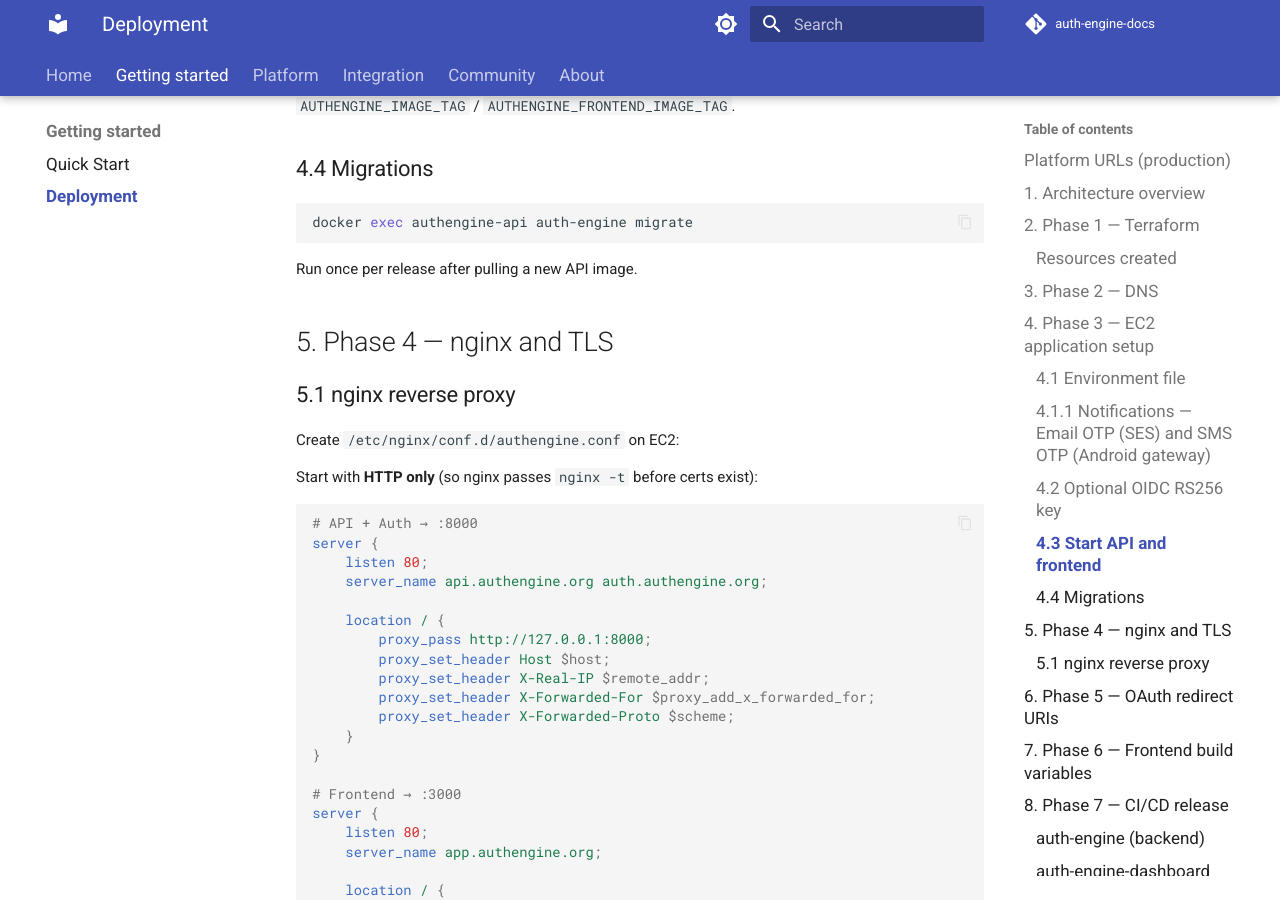
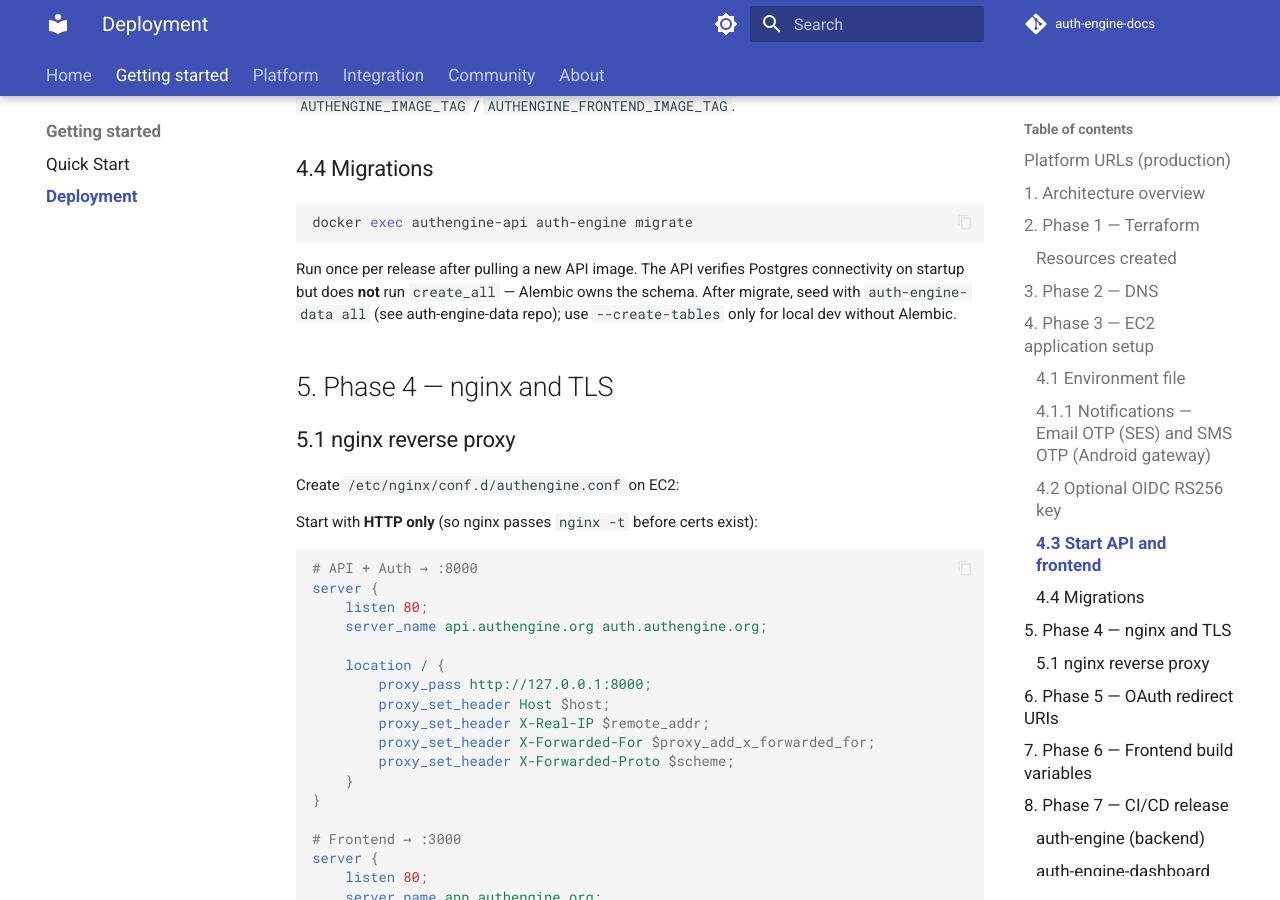
Before and after one commit to auth-engine/auth-engine-docs, an MkDocs documentation site: the page built from docs/deployment.md, in a window 1280 px wide and 900 px high, scrolled down 6470 px. Built offline with MkDocs 1.6.1 and Material for MkDocs 9.7.7, drawn with Linux system fonts in a browser that asks for light colours; comment, search, counter and statistics services are not loaded.

Commit message:
Update deployment.md to clarify API migration process
- Added details on Postgres connectivity verification and Alembic's role in schema management.
- Included instructions for seeding the database and using the `--create-tables` option for local development.

````diff
--- a/docs/deployment.md
+++ b/docs/deployment.md
@@ -185,7 +185,7 @@ Images: Docker Hub `qniranjan01/authengine` and `qniranjan01/authengine-dashboar
 docker exec authengine-api auth-engine migrate
 ```
 
-Run once per release after pulling a new API image.
+Run once per release after pulling a new API image. The API verifies Postgres connectivity on startup but does **not** run `create_all` — Alembic owns the schema. After migrate, seed with `auth-engine-data all` (see auth-engine-data repo); use `--create-tables` only for local dev without Alembic.
 
 ## 5. Phase 4 — nginx and TLS
 
````
